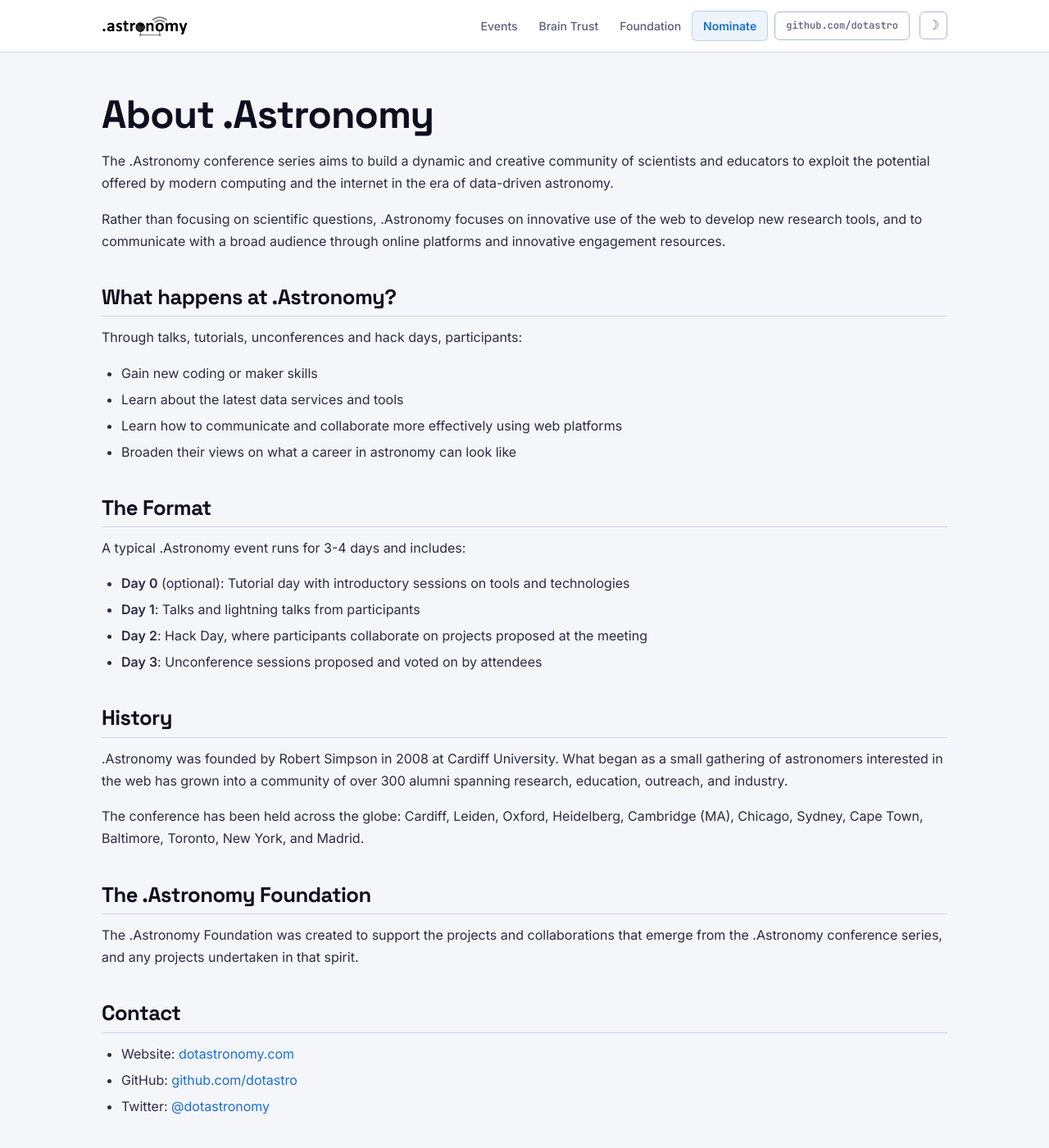
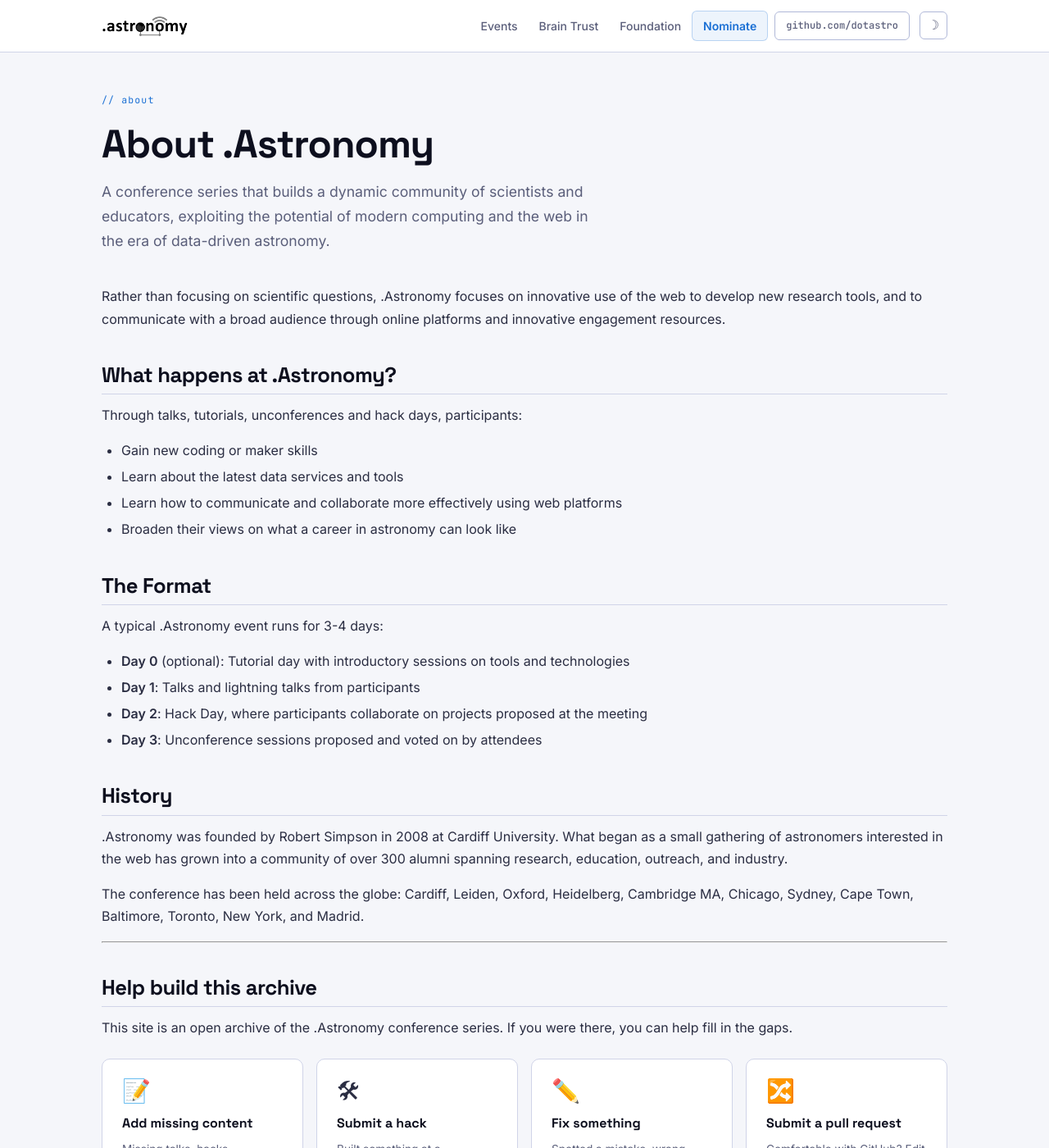
Before and after one commit to dotastro/dotastrosite, a Jekyll site: the page built from about.md, in a window 1280 px wide and 1400 px high. Shown: the whole window at 82% size. Built offline with Jekyll 4.4.1, drawn with Linux system fonts in a browser that asks for light colours; some of the changed text lies outside the part shown.

Commit message:
About page: GitHub issue contribute cards, issue templates for missing content/hacks/corrections

```diff
--- a/about.md
+++ b/about.md
@@ -1,11 +1,13 @@
 ---
 layout: default
 title: About .Astronomy
+description: What is .Astronomy? The conference series bringing together astronomers, developers, educators and science communicators since 2008.
 ---
 
+<span class="section-label">// about</span>
 # About .Astronomy
 
-The .Astronomy conference series aims to build a dynamic and creative community of scientists and educators to exploit the potential offered by modern computing and the internet in the era of data-driven astronomy.
+<p style="font-size:1.1rem; color:var(--text-muted); max-width:620px; margin-bottom:2.5rem;">A conference series that builds a dynamic community of scientists and educators, exploiting the potential of modern computing and the web in the era of data-driven astronomy.</p>
 
 Rather than focusing on scientific questions, .Astronomy focuses on innovative use of the web to develop new research tools, and to communicate with a broad audience through online platforms and innovative engagement resources.
 
@@ -20,7 +22,7 @@ Through talks, tutorials, unconferences and hack days, participants:
 
 ## The Format
 
-A typical .Astronomy event runs for 3-4 days and includes:
+A typical .Astronomy event runs for 3-4 days:
 
 - **Day 0** (optional): Tutorial day with introductory sessions on tools and technologies
 - **Day 1**: Talks and lightning talks from participants
@@ -31,14 +33,52 @@ A typical .Astronomy event runs for 3-4 days and includes:
 
 .Astronomy was founded by Robert Simpson in 2008 at Cardiff University. What began as a small gathering of astronomers interested in the web has grown into a community of over 300 alumni spanning research, education, outreach, and industry.
 
-The conference has been held across the globe: Cardiff, Leiden, Oxford, Heidelberg, Cambridge (MA), Chicago, Sydney, Cape Town, Baltimore, Toronto, New York, and Madrid.
+The conference has been held across the globe: Cardiff, Leiden, Oxford, Heidelberg, Cambridge MA, Chicago, Sydney, Cape Town, Baltimore, Toronto, New York, and Madrid.
 
-## The .Astronomy Foundation
+---
 
-The .Astronomy Foundation was created to support the projects and collaborations that emerge from the .Astronomy conference series, and any projects undertaken in that spirit.
+## Help build this archive
+
+This site is an open archive of the .Astronomy conference series. If you were there, you can help fill in the gaps.
+
+<div class="contribute-grid">
+
+<a href="https://github.com/dotastro/dotastrosite/issues/new?template=missing_content.md&title=Missing+content:+[event+name]&labels=content" target="_blank" rel="noopener" class="contribute-card">
+<div class="contribute-card-icon">📝</div>
+<div class="contribute-card-title">Add missing content</div>
+<p class="contribute-card-desc">Missing talks, hacks, participants or agenda items from an event you attended? File an issue and we'll add them.</p>
+<span class="btn btn-outline btn-sm">Open an issue on GitHub</span>
+</a>
+
+<a href="https://github.com/dotastro/dotastrosite/issues/new?template=new_hack.md&title=Hack:+[hack+name]&labels=hack,content" target="_blank" rel="noopener" class="contribute-card">
+<div class="contribute-card-icon">🛠</div>
+<div class="contribute-card-title">Submit a hack</div>
+<p class="contribute-card-desc">Built something at a .Astronomy hack day that isn't in the archive? Tell us about it.</p>
+<span class="btn btn-outline btn-sm">Submit via GitHub</span>
+</a>
+
+<a href="https://github.com/dotastro/dotastrosite/issues/new?template=correction.md&title=Correction:+[brief+description]&labels=correction" target="_blank" rel="noopener" class="contribute-card">
+<div class="contribute-card-icon">✏️</div>
+<div class="contribute-card-title">Fix something</div>
+<p class="contribute-card-desc">Spotted a mistake, wrong date, misspelled name, or broken link? File a correction.</p>
+<span class="btn btn-outline btn-sm">File a correction</span>
+</a>
+
+<a href="https://github.com/dotastro/dotastrosite/blob/main/CONTRIBUTING.md" target="_blank" rel="noopener" class="contribute-card">
+<div class="contribute-card-icon">🔀</div>
+<div class="contribute-card-title">Submit a pull request</div>
+<p class="contribute-card-desc">Comfortable with GitHub? Edit the files directly and open a PR. See CONTRIBUTING.md for the repo structure.</p>
+<span class="btn btn-outline btn-sm">Read CONTRIBUTING.md</span>
+</a>
+
+</div>
+
+---
 
 ## Contact
 
-- Website: [dotastronomy.com](https://www.dotastronomy.com)
+- Community: [Join the .Astronomy Slack](https://dotastronomyteam.slack.com)
 - GitHub: [github.com/dotastro](https://github.com/dotastro)
 - Twitter: [@dotastronomy](https://twitter.com/dotastronomy)
+- Foundation: [foundation@dotastronomy.com](mailto:foundation@dotastronomy.com)
+- Brain Trust nominations: [braintrust@dotastronomy.com](mailto:braintrust@dotastronomy.com)
--- a/assets/css/style.css
+++ b/assets/css/style.css
@@ -1089,3 +1089,61 @@ textarea {
   padding: 6px 14px;
   font-size: 0.8rem;
 }
+
+/* =====================================================
+   CONTRIBUTE CARDS (about page)
+   ===================================================== */
+.contribute-grid {
+  display: grid;
+  grid-template-columns: repeat(auto-fill, minmax(240px, 1fr));
+  gap: 1rem;
+  margin: 1.5rem 0;
+}
+
+.contribute-card {
+  display: flex;
+  flex-direction: column;
+  background: var(--bg-1);
+  border: 1px solid var(--border);
+  border-radius: var(--radius-lg);
+  padding: 1.5rem;
+  text-decoration: none;
+  transition: border-color 0.2s, transform 0.2s, box-shadow 0.2s;
+  color: inherit;
+}
+
+.contribute-card:hover {
+  border-color: var(--blue-border);
+  transform: translateY(-2px);
+  box-shadow: 0 6px 20px var(--shadow);
+  text-decoration: none;
+  color: inherit;
+}
+
+.contribute-card-icon {
+  font-size: 1.75rem;
+  margin-bottom: 0.75rem;
+  line-height: 1;
+}
+
+.contribute-card-title {
+  font-family: var(--font-head);
+  font-size: 1rem;
+  font-weight: 700;
+  color: var(--text-bright);
+  margin-bottom: 0.5rem;
+}
+
+.contribute-card-desc {
+  font-size: 0.85rem;
+  color: var(--text-muted);
+  line-height: 1.6;
+  flex: 1;
+  margin-bottom: 1rem !important;
+}
+
+.contribute-card:hover .btn-outline {
+  border-color: var(--blue);
+  color: var(--blue);
+  background: var(--blue-dim);
+}
```
Also changed, not shown: .github/ISSUE_TEMPLATE/correction.md (added), .github/ISSUE_TEMPLATE/missing_content.md (added), .github/ISSUE_TEMPLATE/new_hack.md (added).
